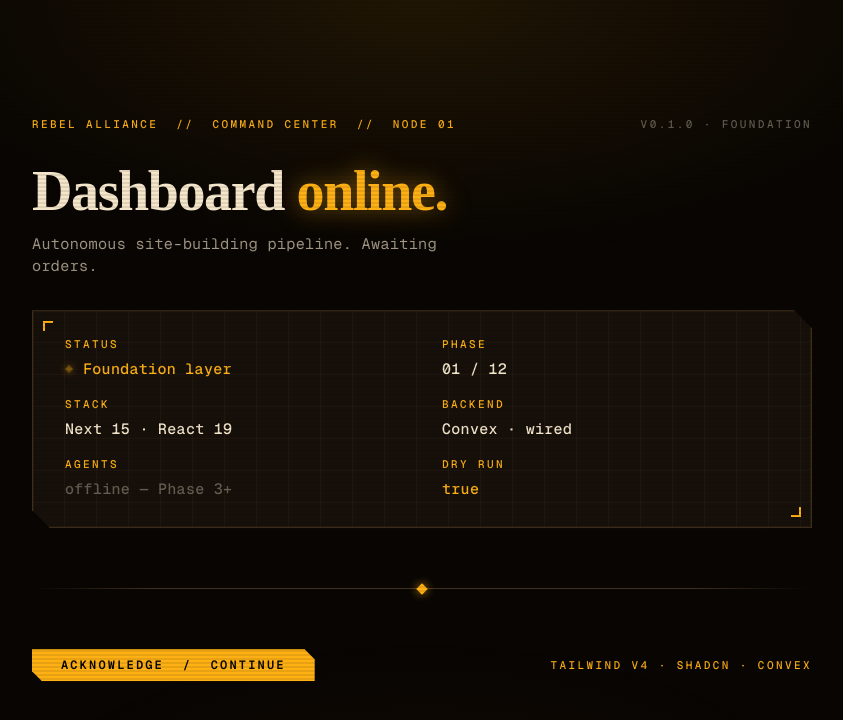
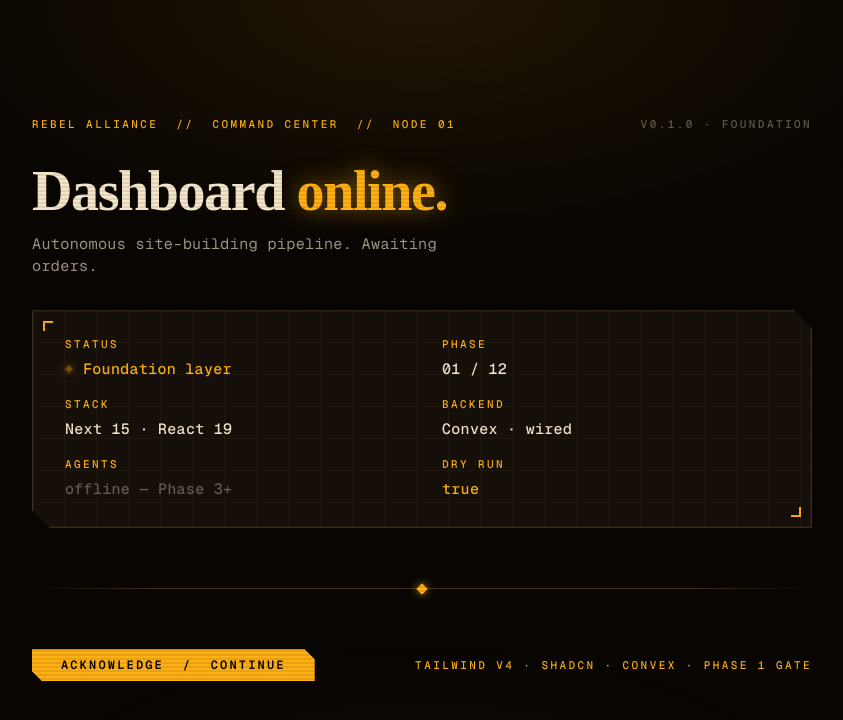
Before and after one commit to cliftonc0613/agent-dashboard, a Next.js app: page / in a window 1280 px wide. Shown: the top 720 px of the page, without its empty margins (218-1061 px from the left). Built offline with nearby package versions, Linux system fonts and the light colour scheme; no server answers.

Commit message:
chore(01-05): phase 1 gate marker on status line

```diff
--- a/app/page.tsx
+++ b/app/page.tsx
@@ -144,7 +144,7 @@ export default function Home() {
             Acknowledge &nbsp;/&nbsp; Continue
           </Button>
           <span className="readout-label">
-            Tailwind v4 &middot; shadcn &middot; Convex
+            Tailwind v4 &middot; shadcn &middot; Convex &middot; Phase 1 gate
           </span>
         </div>
       </main>
```
